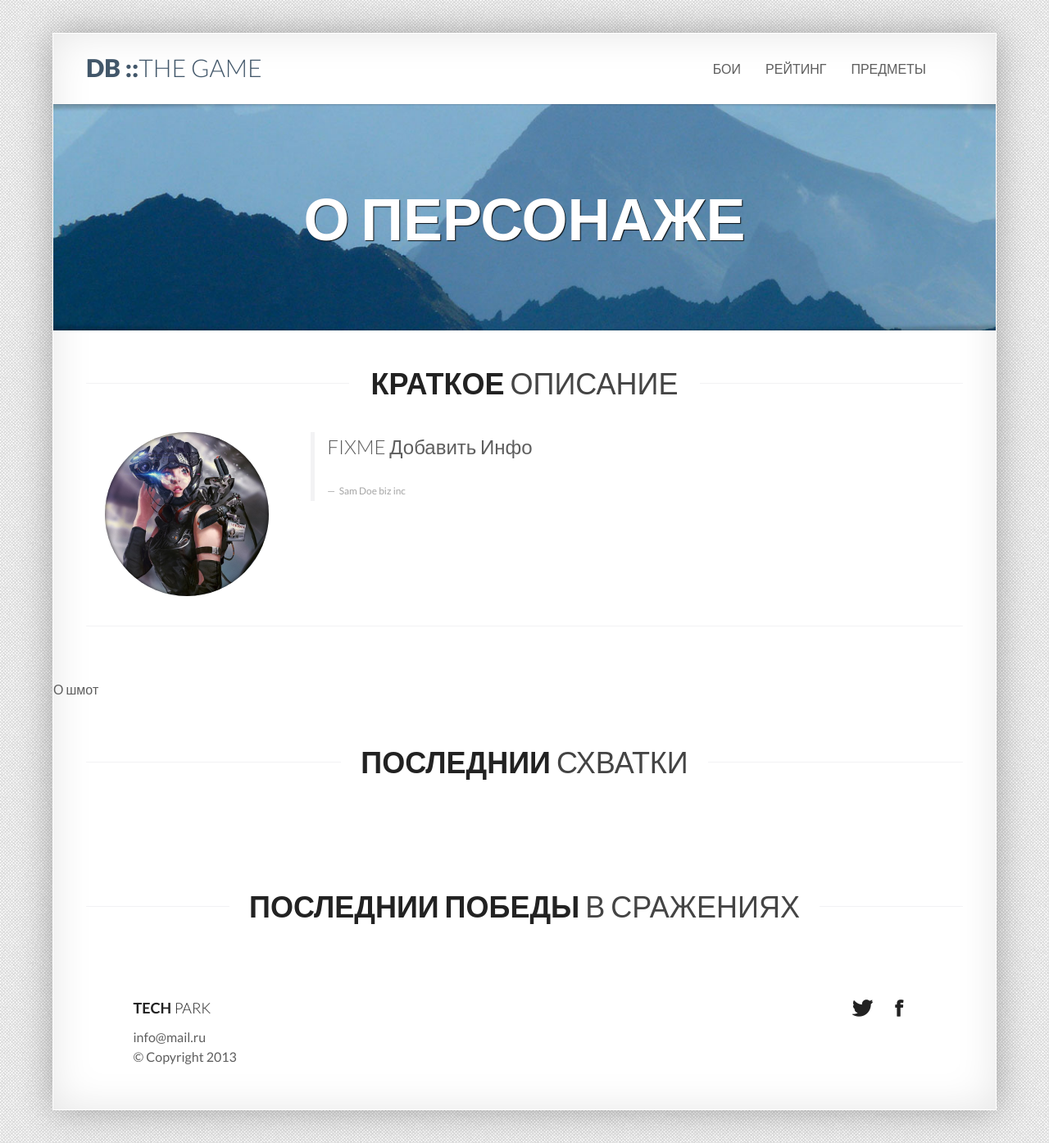
After one commit to PolygonGamesStudio/db-the-game, a Flask app: page /character/1 in a window 1280 px wide. The commit adds this page. Shown: the whole page at 82% size. Run offline with Flask 2, Linux system fonts and the light colour scheme; data that the repository does not hold is empty; some libraries are stand-ins or nearby versions.

Commit message:
add character_detail

```diff
--- /dev/null
+++ b/flaskdb/app/templates/base_character_by_id.html
@@ -0,0 +1,136 @@
+{% extends "base.html" %}
+{% block content %}
+<div id="content" role="main">
+    <!-- Promo Section -->
+    <section class="section section-alt">
+        <div class="row-fluid">
+            <div class="super-hero-unit">
+                <figure>
+                    <img alt="some image" src="{{ url_for('static', filename="images/assets/landscapes/landscape-4-1250x300.jpg") }}" />
+                    <figcaption class="flex-caption">
+                        <h1 class="super animated fadeinup delayed">
+                            О Персонаже
+                        </h1>
+                    </figcaption>
+                </figure>
+            </div>
+        </div>
+    </section>
+    <section class="section section-padded">
+      <div class="container-fluid">
+        <div class="section-header">
+          <h1>
+            Краткое
+            <small class="light">описание</small>
+          </h1>
+        </div>
+        <div class="row-fluid">
+          <div class="span3">
+            <div class="round-box box-big">
+              <span class="box-inner">
+                <img alt="some image" class="img-circle" src='{{ url_for('static', filename="images/assets/pers-300x300.png" )}}'/>
+              </span>
+            </div>
+          </div>
+          <div class="span9">
+            <blockquote>
+              <p class="lead">
+                FIXME Добавить Инфо
+              </p>
+              <small>
+                Sam Doe
+                <cite title="Source Title">biz inc</cite>
+              </small>
+            </blockquote>
+          </div>
+        </div>
+        <hr/>
+      </div>
+    </section>
+
+    <p>О шмот</p>
+    <!-- все схватки -->
+    <section class="section section-padded">
+            <div class="container-fluid">
+                <div class="section-header">
+                    <h1>
+                        Последнии
+                        <small class="light">схватки</small>
+                    </h1>
+                </div>
+                <ul class="unstyled row-fluid">
+                    {% for fight in fights%}
+                    <li class="span4">
+                        <div class="row-fluid">
+                            <div class="span4">
+                                <div class="round-box box-small">
+                                    <a class="box-inner" href="">
+                                        <img alt="some image" class="img-circle"
+                                             src="{{ url_for('static', filename='images/assets/landscapes/landscape-3-300x300.jpg') }}"/>
+                                    </a>
+                                </div>
+                                <h5 class="text-center light">
+                                    {{ fight['Date_begin'] }}
+                                </h5>
+                            </div>
+                            <div class="span8">
+                                <h3>
+                                    <a href="post.html">
+                                        {{ fight['Title'] | truncate(15, True) }}
+                                    </a>
+                                </h3>
+
+                                <p>
+                                    Был замечен в этой схватке
+                                </p>
+                            </div>
+                        </div>
+                    </li>
+                    {% endfor %}
+                </ul>
+            </div>
+        </section>
+        <!-- Победы -->
+    <section class="section section-padded">
+                <div class="container-fluid">
+                    <div class="section-header">
+                        <h1>
+                            Последнии победы
+                            <small class="light"> в сражениях</small>
+                        </h1>
+                    </div>
+                    <ul class="unstyled row-fluid">
+                        {% for fight in win_fights%}
+                        <li class="span4">
+                            <div class="row-fluid">
+                                <div class="span4">
+                                    <div class="round-box box-small">
+                                        <a class="box-inner" href="">
+                                            <img alt="some image" class="img-circle"
+                                                 src="{{ url_for('static', filename='images/assets/landscapes/landscape-3-300x300.jpg') }}"/>
+                                        </a>
+                                    </div>
+                                    <h5 class="text-center light">
+                                        {{ fight['Date_begin'] }}
+                                    </h5>
+                                </div>
+                                <div class="span8">
+                                    <h3>
+                                        <a href="post.html">
+                                            {{ fight['Title'] | truncate(15, True) }}
+                                        </a>
+                                    </h3>
+
+                                    <p>
+                                        Победил в данном сражении
+                                    </p>
+                                </div>
+                            </div>
+                        </li>
+                        {% endfor %}
+                    </ul>
+                </div>
+            </section>
+
+
+{% endblock %}
--- a/flaskdb/app/templates/base_user_by_id.html
+++ b/flaskdb/app/templates/base_user_by_id.html
@@ -71,7 +71,7 @@
                     {% for char_dict in characters %}
                     <li class="span3 filter-forest">
                         <figure class="round-box box-big">
-                            <a class="box-inner" href="">
+                            <a class="box-inner" href="/character/{{ char_dict['GameCharacter_id'] }}">
                                 <img alt="some image" class="img-circle"
                                      src="{{ url_for('static', filename='images/assets/pers-300x300.png') }}"/>
                                 <i class="plus-icon"></i>
@@ -108,7 +108,7 @@
                     <div class="row-fluid">
                         <div class="span4">
                             <div class="round-box box-small">
-                                <a class="box-inner" href="post.html">
+                                <a class="box-inner" href="">
                                     <img alt="some image" class="img-circle"
                                          src="{{ url_for('static', filename='images/assets/landscapes/landscape-3-300x300.jpg') }}"/>
                                 </a>
@@ -125,7 +125,7 @@
                             </h3>
 
                             <p>
-                                Учавствовал в баталии, под псевдонимом {{ fight['Name'] | truncate(15, True) }}
+                                Учавствовал в баталии, под псевдонимом <a href="/character/{{ fight['GameCharacter_id'] }}">{{ fight['Name'] | truncate(15, True) }}</a>
                             </p>
                         </div>
                     </div>
--- a/flaskdb/app/views.py
+++ b/flaskdb/app/views.py
@@ -79,6 +79,7 @@ def user_detail(user_id=None):
     #last fight
     sql_query = '''
                 select
+                GameCharacter_id,
                 Name,
                 Title,
                 Date_begin
@@ -93,6 +94,44 @@ def user_detail(user_id=None):
     return render_template('base_user_by_id.html', user=user_record, characters=characters_record, fights=fights_record)
 
 
+@app.route('/character/<int:character_id>', methods=['GET'])
+def character_detail(character_id=None):
+    connect = pymysql.connect(host='127.0.0.1', user=user, passwd=password, db=database)
+    cursor = connect.cursor()
+    sql_query = '''
+                select
+                GameCharacter_id,
+                Name,
+                Title,
+                Date_begin
+                from Games join GameCharacter on GameCharacter_id = GameCharacter_GameCharacter_id
+                join GameMatch on GameMatch_id = GameMatch_GameMatch_id
+                where GameCharacter_id = %(id)d
+                order by Date_begin DESC
+                limit 3;
+                    ''' % {'id': character_id}
+    cursor.execute(sql_query)
+    fights_record = dictfetchall(cursor)
+
+    sql_query = '''
+                    select
+                    GameCharacter_id,
+                    Name,
+                    Title,
+                    Date_begin
+                    from Games join GameCharacter on GameCharacter_id = GameCharacter_GameCharacter_id
+                    join GameMatch on GameMatch_id = GameMatch_GameMatch_id
+                    where Winner_id = %(id)d
+                    group by Title
+                    order by Date_begin DESC
+                    limit 3;
+                        ''' % {'id': character_id}
+    cursor.execute(sql_query)
+    win_fights_record = dictfetchall(cursor)
+
+    return render_template('base_character_by_id.html', fights=fights_record, win_fights=win_fights_record)
+
+
 @app.route('/games', methods=['GET'])
 def war_list():
     connect = pymysql.connect(host='127.0.0.1', user=user, passwd=password, db=database)
```
Also changed, not shown: 1 other file.
